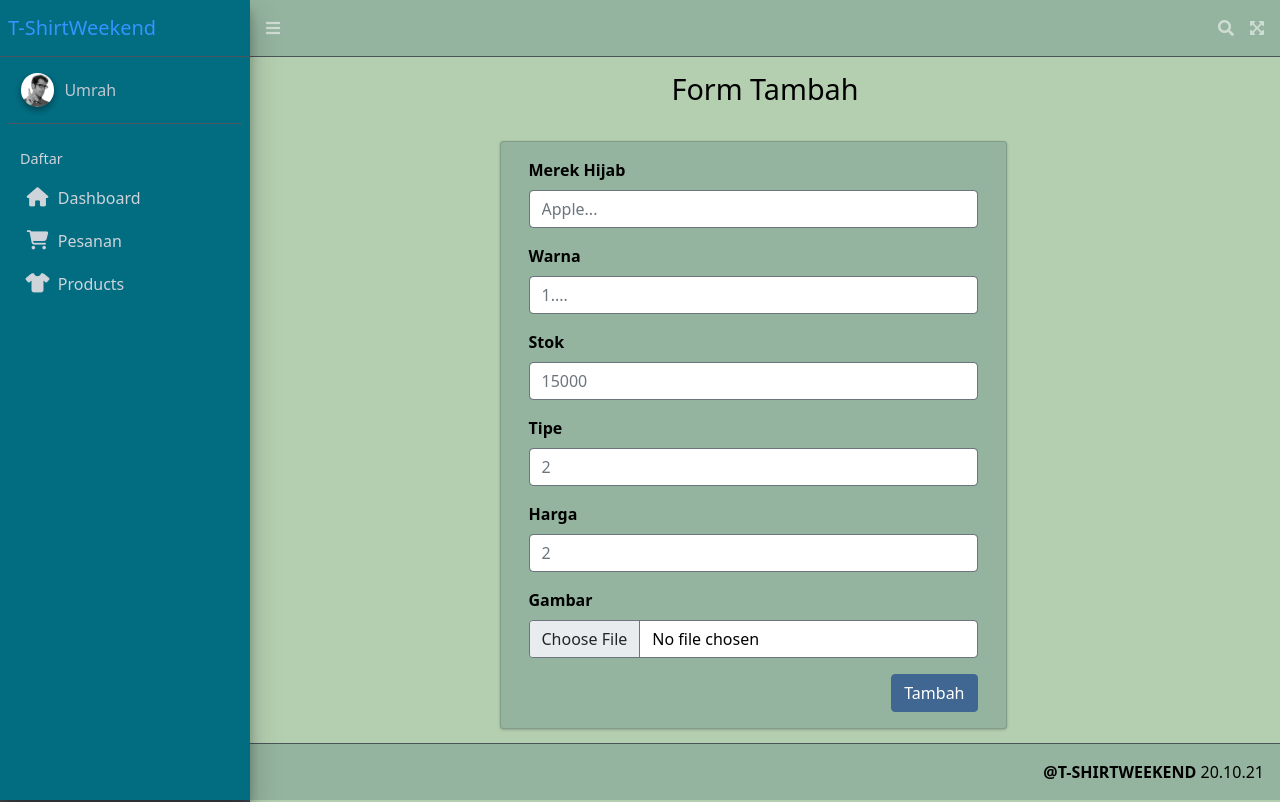
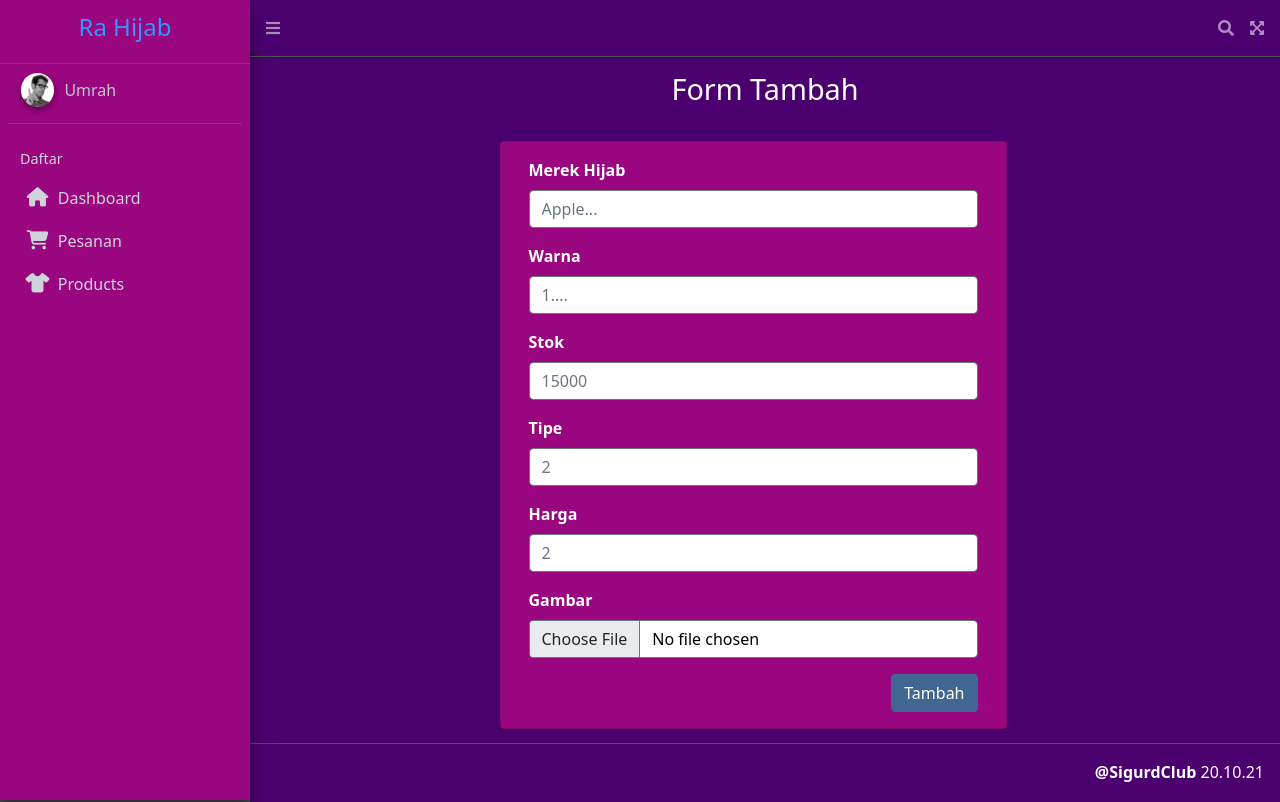
Before and after one commit to sigurdclub/ra-hijab, a PHP site: page /products/tambahproduct.php in a window 1280 px wide. Run offline with PHP 8.4, Linux system fonts and the light colour scheme; some libraries are stand-ins or nearby versions.

Commit message:
ui tambah and update

```diff
--- a/products/tambahproduct.php
+++ b/products/tambahproduct.php
@@ -59,7 +59,7 @@ if(isset($_POST["tambah"])){
   </div> -->
 
   <!-- Navbar -->
-  <nav class="main-header navbar navbar-expand navbar-dark" style="background-color: #94B49F;">
+  <nav class="main-header navbar navbar-expand navbar-dark" style="background-color: #4C0070;">
     <!-- Left navbar links -->
     <ul class="navbar-nav">
       <li class="nav-item">
@@ -107,13 +107,13 @@ if(isset($_POST["tambah"])){
   <!-- Main Sidebar Container -->
   <aside class="main-sidebar sidebar-dark-primary elevation-4">
     <!-- Brand Logo -->
-    <a href="index.php" class="brand-link" style="text-decoration: unset; background-color: #026c80;">
+    <a href="index.php" class="brand-link" style="text-decoration: unset; background-color: #9A0680;">
       <!-- <img src="assets/dist/img/AdminLTELogo.png" alt="AdminLTE Logo" class="brand-image img-circle elevation-3" style="opacity: .8"> -->
-      <span class="brand-text font-weight-light">T-ShirtWeekend</span>
+      <h4 class="brand-text font-weight-light" style="text-align: center;">Ra Hijab</h4>
     </a>
 
     <!-- Sidebar -->
-    <div class="sidebar"  style="background-color: #026c80;">
+    <div class="sidebar"  style="background-color: #9A0680;">
       <!-- Sidebar user panel (optional) -->
       <div class="user-panel mt-3 pb-3 mb-3 d-flex">
         <div class="image">
@@ -169,13 +169,13 @@ if(isset($_POST["tambah"])){
   </aside>
 
   <!-- Content Wrapper. Contains page content -->
-  <div class="content-wrapper" style="background-color: #B4CFB0;">
+  <div class="content-wrapper" style="background-color: #4C0070;">
 
     <div class="content-header">
       <div class="container-fluid">
         <div class="row ">
           <div class="col">
-            <h1 class="" style="text-align: center; margin-bottom: 2%; color: black;">Form Tambah </h1>
+            <h1 class="" style="text-align: center; margin-bottom: 2%; color: white;">Form Tambah </h1>
           </div>
         </div>
       </div>
@@ -186,31 +186,31 @@ if(isset($_POST["tambah"])){
     <section class="content">
         <!-- Container forms tambah -->
         <div class="row" style="justify-content: center;width: 100%;" >
-          <div class="card" style="width: 50%; background-color: #94B49F;">
+          <div class="card" style="width: 50%; background-color: #9A0680;">
             <div class="card-body">
             <form class="row g-3" action="" method="POST" enctype="multipart/form-data">
               <div class="col-12">
-                <label for="inputAddress" class="form-label" style="color: black;">Merek Hijab</label>
+                <label for="inputAddress" class="form-label" style="color: white;">Merek Hijab</label>
                 <input type="text" class="form-control" id="inputAddress" placeholder="Apple..." name="merek_hijab"style="background-color: white; color: black;" >
               </div>
               <div class="col-12">
-                <label for="inputAddress2" class="form-label" style="color: black;">Warna</label>
+                <label for="inputAddress2" class="form-label" style="color: white;">Warna</label>
                 <input type="text" class="form-control" id="inputAddress2" placeholder="1...." name="warna" style="background-color: white; color: black;">
               </div>
               <div class="col-12">
-                <label for="inputAddress2" class="form-label" style="color: black;">Stok</label>
+                <label for="inputAddress2" class="form-label" style="color: white;">Stok</label>
                 <input type="text" class="form-control" id="inputAddress2" placeholder="15000" name="stok" style="background-color: white; color: black;">
               </div>
               <div class="col-12">
-                <label for="inputAddress2" class="form-label" style="color: black;">Tipe</label>
+                <label for="inputAddress2" class="form-label" style="color: white;">Tipe</label>
                 <input type="text" class="form-control" id="inputAddress2" placeholder="2" name="tipe" style="background-color: white; color: black;">
               </div>
               <div class="col-12">
-                <label for="inputAddress2" class="form-label" style="color: black;">Harga</label>
+                <label for="inputAddress2" class="form-label" style="color: white;">Harga</label>
                 <input type="text" class="form-control" id="inputAddress2" placeholder="2" name="harga" style="background-color: white; color: black;">
               </div>
               <div class="col-12">
-                <label for="inputAddress2" class="form-label" style="color: black;">Gambar</label>
+                <label for="inputAddress2" class="form-label" style="color: white;">Gambar</label>
                 <input type="file" class="form-control" id="inputAddress2" placeholder="" name="gambar" style="background-color: white; color: black;">
               </div>
               <div class="col-12" style="display: flex; justify-content: right;">
@@ -236,10 +236,10 @@ if(isset($_POST["tambah"])){
   <!-- /.control-sidebar -->
 
   <!-- Main Footer -->
-  <footer class="main-footer" style="background-color: #94B49F;">
+  <footer class="main-footer" style="background-color: #4C0070;">
         <div class="float-right d-none d-sm-inline-block">
 
-        <b style="color: black;">@T-SHIRTWEEKEND</b><span style="color: black;"> 20.10.21</span>
+        <b style="color: white;">@SigurdClub</b><span style="color: white;"> 20.10.21</span>
     </footer>
 </div>
 <!-- ./wrapper -->
```
Also changed, not shown: products/update.php (+14 -14 lines).
